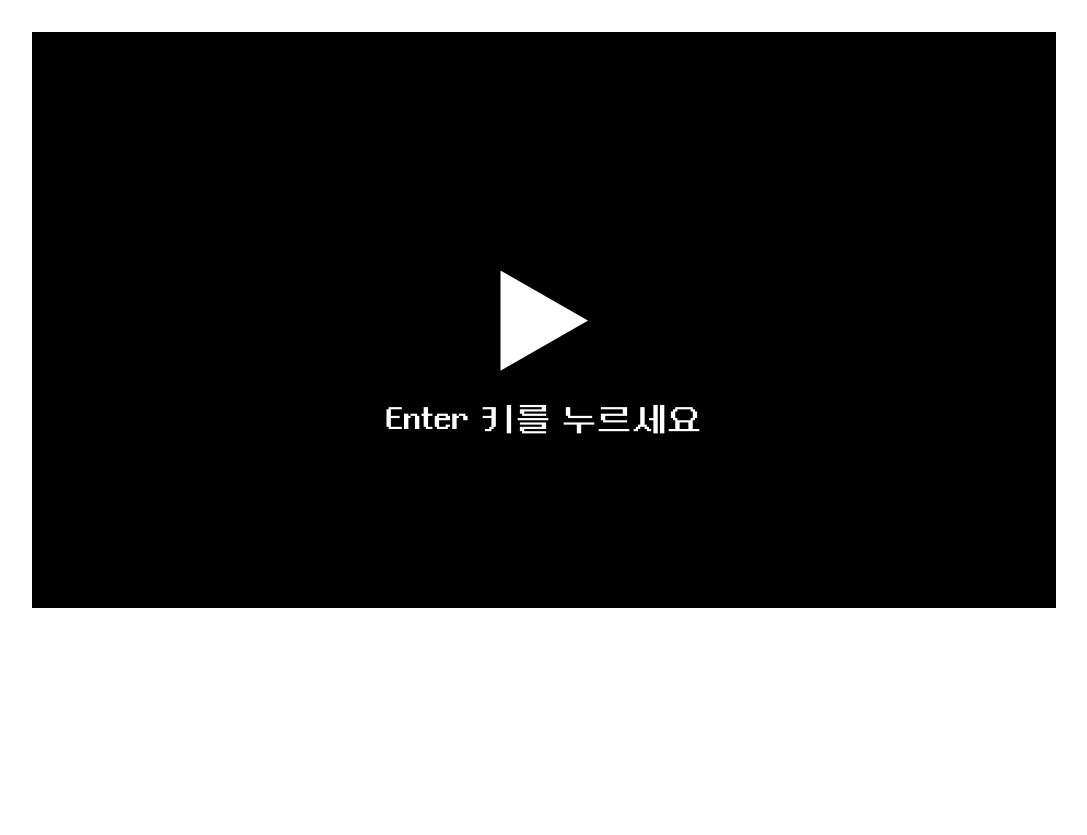
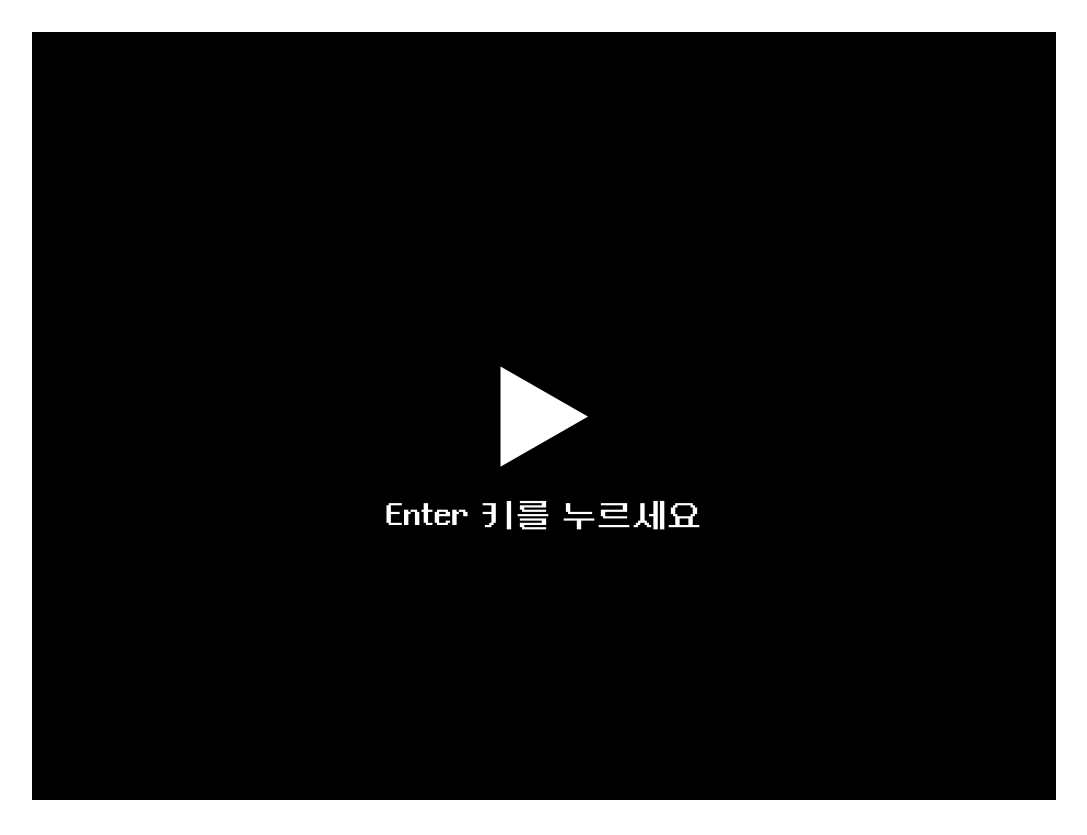
Before and after one commit to juo6442/sea_lander, a website built with webpack: page index.html in a window 1280 px wide. Shown: the whole page, without its empty margins (96-1183 px from the left). Before the commit the page ends 800 px from the top, so only its background shows below. Built offline with nearby package versions, Linux system fonts and the light colour scheme.

Commit message:
Change screen size

```diff
--- a/src/game/Environment.ts
+++ b/src/game/Environment.ts
@@ -1,7 +1,7 @@
 export default class {
     static readonly FPS = 60;
     static readonly VIEWPORT_WIDTH = 1024;
-    static readonly VIEWPORT_HEIGHT = 576;
+    static readonly VIEWPORT_HEIGHT = 768;
     static readonly FONT_DEFAULT = "NeoDgm";
     static readonly DEBUG = true;
 }
--- a/src/web/style.css
+++ b/src/web/style.css
@@ -13,8 +13,8 @@ div#container {
 
 #screen {
     width: 80vw;
-    height: 45vw;
+    height: 60vw;
     min-width: 512px;
-    min-height: 288px;
+    min-height: 384;
     background-color: black;
 }
```
